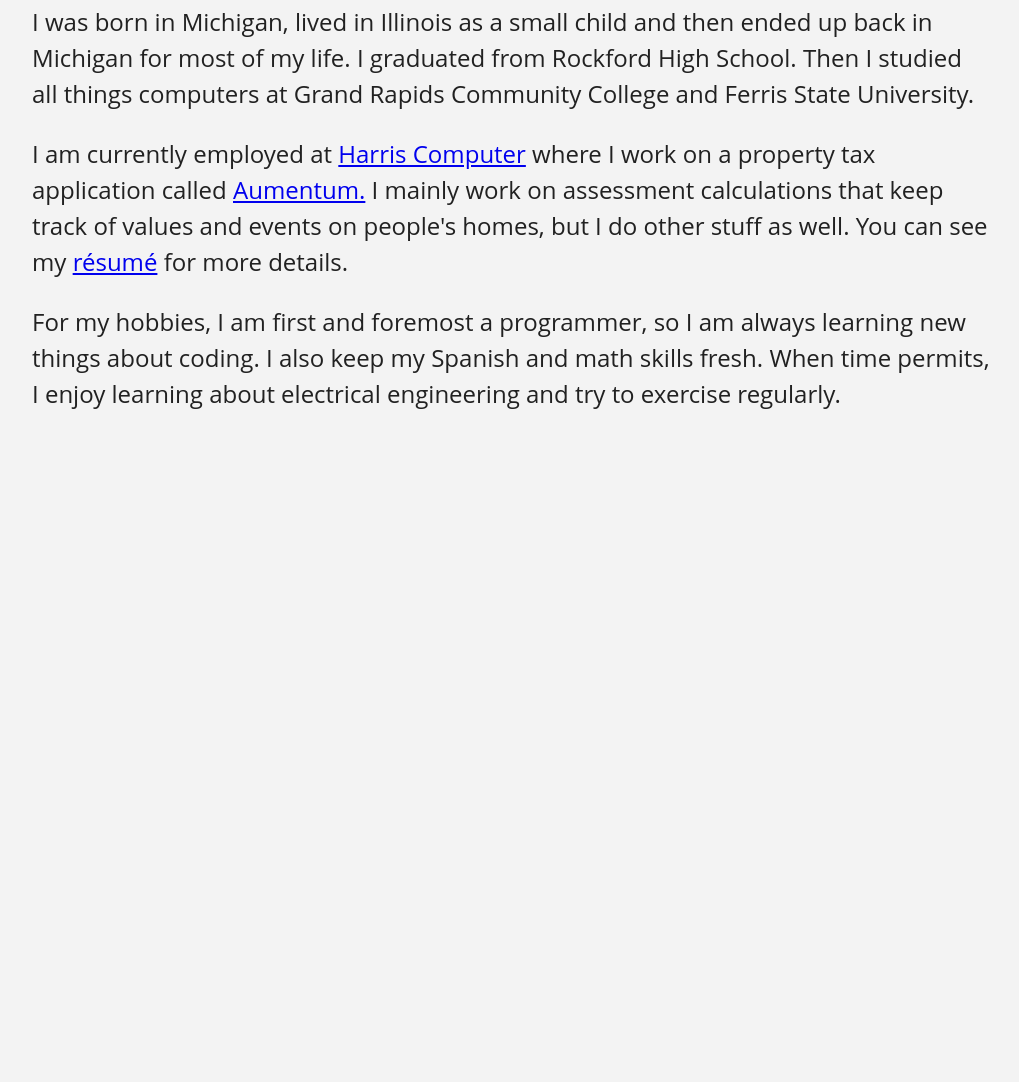
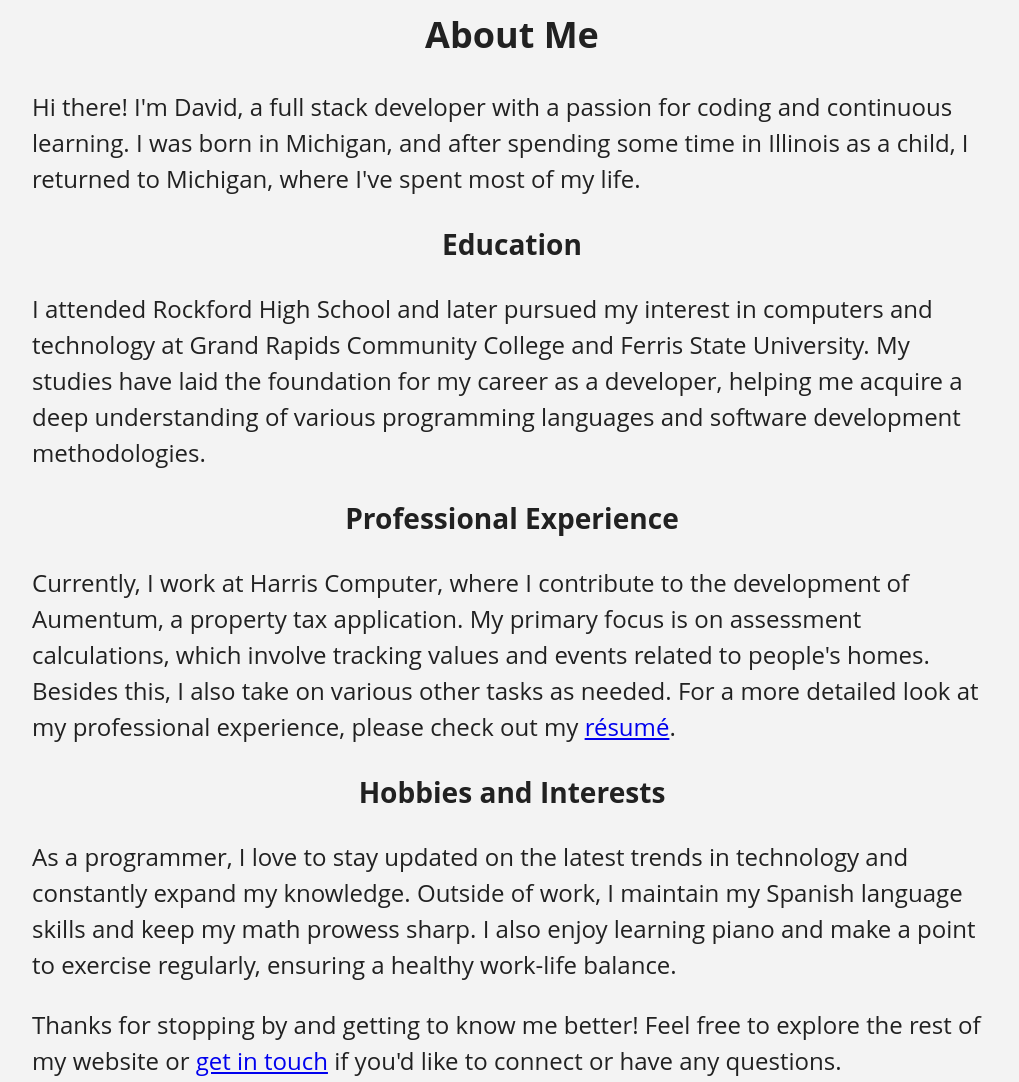
Before and after one commit to davidmcolvin/davidmcolvin.github.io, a plain HTML site: page about.html in a window 1280 px wide. Shown: the part 197-1279 px from the top of the page, without its empty margins (128-1147 px from the left). Before the commit the page ends 820 px from the top, so only its background shows below. Drawn offline with nearby package versions, Linux system fonts and the light colour scheme.

Commit message:
More improvements

```diff
--- a/about.html
+++ b/about.html
@@ -26,18 +26,20 @@
 				</div>
 			</div>
 			<div class="content">
-				<p>I was born in Michigan, lived in Illinois as a small child and then ended up back in Michigan for most of my life.
-						I graduated from Rockford High School. Then I studied all things computers at Grand Rapids Community
-						College and Ferris State University.</p>
+				<h2>About Me</h2>
+				<p>Hi there! I'm David, a full stack developer with a passion for coding and continuous learning. I was born in Michigan, and after spending some time in Illinois as a child, I returned to Michigan, where I've spent most of my life.</p>
 
-				<p>I am currently employed at <a href="https://www.harriscomputer.com/" target="_blank" rel="noopener noreferrer">Harris Computer</a>
-						where I work on a property tax application called <a href="https://www.aumentumtech.com/" target="_blank" rel="noopener noreferrer">Aumentum.</a> I mainly work on
-						assessment calculations that keep track of values and events on people's homes, but I do other stuff as well.  You can see
-						my <a href="resume.html">r&#233;sum&#233;</a> for more details.</p>
+				<h3>Education</h3>
+				<p>I attended Rockford High School and later pursued my interest in computers and technology at Grand Rapids Community College and Ferris State University. My studies have laid the foundation for my career as a developer, helping me acquire a deep understanding of various programming languages and software development methodologies.</p>
 
-				<p>For my hobbies, I am first and foremost a programmer, so I am always learning new things about coding.
-						I also keep my Spanish and math skills fresh. When time permits, I enjoy learning about electrical engineering
-						and try to exercise regularly.</p>
+				<h3>Professional Experience</h3>
+				<p>Currently, I work at Harris Computer, where I contribute to the development of Aumentum, a property tax application. My primary focus is on assessment calculations, which involve tracking values and events related to people's homes. Besides this, I also take on various other tasks as needed. For a more detailed look at my professional experience, please check out my <a href="resume.html">résumé</a>.</p>
+
+				<h3>Hobbies and Interests</h3>
+				<p>As a programmer, I love to stay updated on the latest trends in technology and constantly expand my knowledge. Outside of work, I maintain my Spanish language skills and keep my math prowess sharp. I also enjoy learning piano and make a point to exercise regularly, ensuring a healthy work-life balance.</p>
+
+				<p>Thanks for stopping by and getting to know me better! Feel free to explore the rest of my website or <a href="contact.html">get in touch</a> if you'd like to connect or have any questions.</p>
+
 			</div>
 		</div>
 		<script>
--- a/css/style.css
+++ b/css/style.css
@@ -59,3 +59,11 @@ h1 {
 	position: relative;
 	text-align: center;
 }
+.logo-container a img {
+  transition: transform 0.3s;
+}
+
+.logo-container a:hover img {
+  transform: scale(1.05);
+  cursor: pointer;
+}
```
Also changed, not shown: bubbleshoot.html (+1 -1 lines), certifications.html (+1 -0 lines), contact.html (+1 -0 lines), css/main.css (+6 -6 lines), index.html (+3 -3 lines), pictures.html (+1 -0 lines), portfolio.html (+1 -0 lines), resume.html (+1 -0 lines), transcripts.html (+1 -0 lines).
